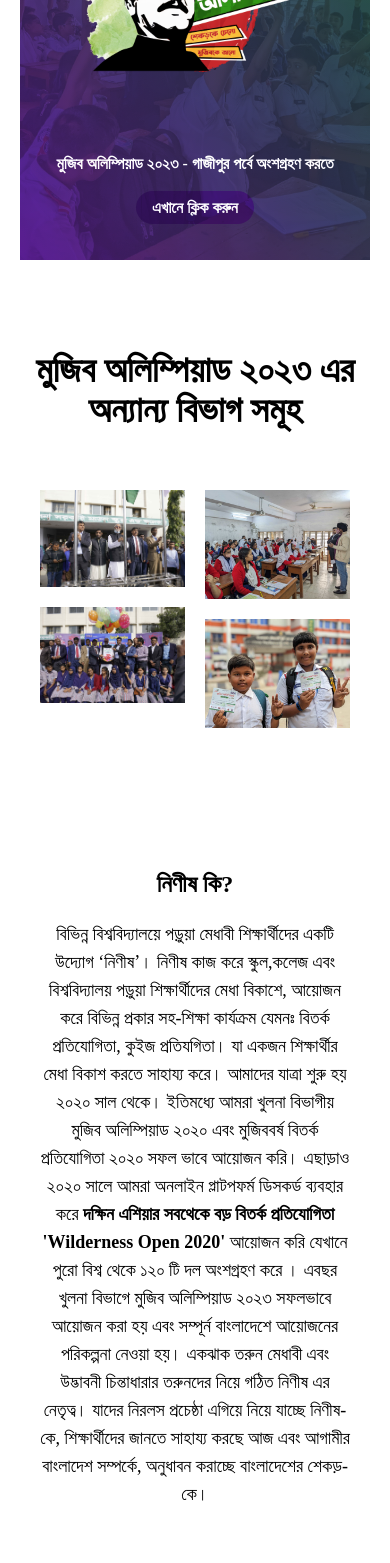
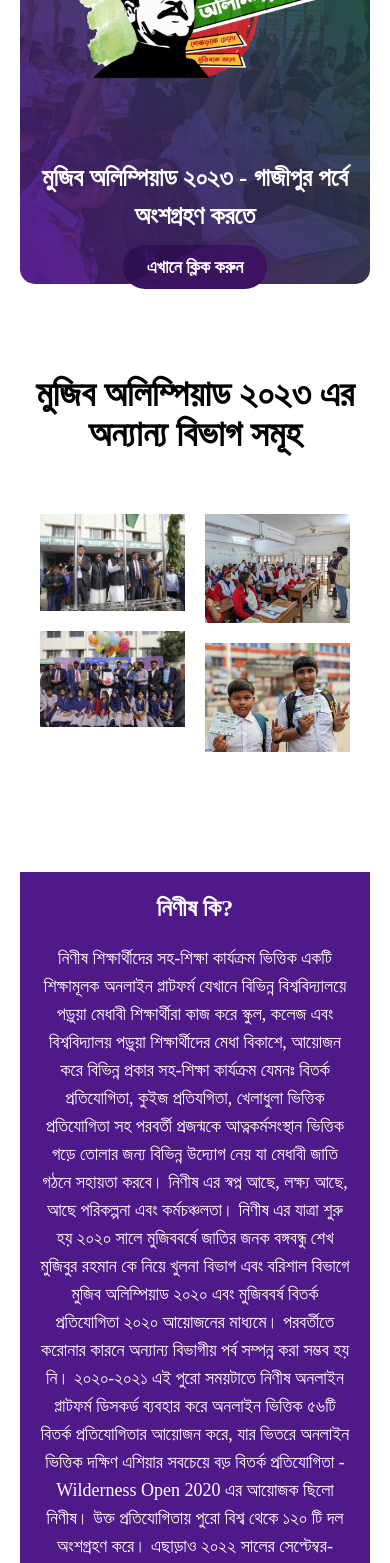
Before and after one commit to SamiulAlom/ninish-project, a React (Create React App) app: page / in a window 390 px wide. Shown: the part 420-1983 px from the top of the page. Built offline with nearby package versions, Linux system fonts and the light colour scheme; a web font is replaced by a local one.

Commit message:
modified:   src/components/Navbar.js 	modified:   src/components/pages/Contact.js 	modified:   src/components/pages/subpage/Banner.js 	modified:   src/components/pages/subpage/Form.js 	modified:   src/components/pages/subpage/Ninis.js

```diff
--- a/src/components/Navbar.js
+++ b/src/components/Navbar.js
@@ -3,7 +3,7 @@
 import images from "../images/logo.png";
 export default function Navbar() {
   return (
-    <nav className="max-sm:block max-sm:mb-10 flex items-center sm:justify-around space-x-4 bg-gradient-to-l from-[#fff] to-[#f7f4f4] ">
+    <nav className="max-sm:block max-sm:pb-6 max-sm:mb-10 flex items-center sm:justify-around space-x-4 bg-gradient-to-l from-[#e2dede] to-[#e9e3e3] ">
       <div className="max-sm:w-screen max-sm:flex max-sm:justify-center">
         <Link to="/">
           {" "}
--- a/src/components/pages/Contact.js
+++ b/src/components/pages/Contact.js
@@ -3,7 +3,7 @@
 
 export default function Contact() {
   return (
-    <div className="bg-white justify-center flex">
+    <div className="min-[600px]:h-[73vh] bg-white justify-center flex">
       <div className="pb-10 bg-white  ">
         <div className="pt-20 container">
           <h1 className="text-2xl text-center font-bold">
--- a/src/components/pages/subpage/Banner.js
+++ b/src/components/pages/subpage/Banner.js
@@ -8,9 +8,9 @@
       {/* click here section */}
       <div
         style={{ height: "500px", paddingBottom: "10px" }}
-        className="bg-[#fff] w-50"
+        className="bg-[#fff] pt-5 w-50 justify-center flex"
       >
-        <div className="bg-gradient-to-tr from-purple-900 to bg-green-900 h-full relative">
+        <div className="bg-gradient-to-tr container from-purple-900 to bg-green-900 h-full relative rounded-[15px]">
           <Link to="/mujib-olympiad">
             <img
               src={image}
@@ -39,13 +39,13 @@
                     alt=""
                   />
                 </span>
-                <h1 className="text-1xl p-5 text-white font-bold">
+                <h1 className="text-[25px] p-5 text-white font-bold">
                   মুজিব অলিম্পিয়াড ২০২৩ - গাজীপুর পর্বে অংশগ্রহণ করতে
                 </h1>
 
                 <Link
                   to="/mujib-olympiad"
-                  className="bg-[#3b1468] hover:bg-blue-700 text-white font-bold py-2 px-4 rounded-full"
+                  className="bg-[#3b1468] hover:bg-blue-700 text-white text-[18px] font-bold py-3 px-6 rounded-full"
                 >
                   এখানে ক্লিক করুন
                 </Link>
--- a/src/components/pages/subpage/Form.js
+++ b/src/components/pages/subpage/Form.js
@@ -1,5 +1,5 @@
 import React from "react";
-import { Link } from "react-router-dom";
+// import { Link } from "react-router-dom";
 
 export default function Form() {
   return (
@@ -63,7 +63,7 @@
             value="Submit"
             className="bg-[#3b1468] hover:bg-blue-700 text-white font-bold py-2 px-4 rounded-full"
           >
-            <Link to="">পরবর্তী</Link>
+            পরবর্তী
           </button>
         </div>
       </form>
--- a/src/components/pages/subpage/Ninis.js
+++ b/src/components/pages/subpage/Ninis.js
@@ -2,27 +2,36 @@
 
 export default function Ninis() {
   return (
-    <div className="min-sm:h-[65vh] max-sm:p-5 pb-10 bg-white flex justify-center">
+    <div className="min-sm:h-[65vh] max-sm:p-5 pt-10 text-white pb-10 bg-[rgb(61,0,125,0.9)] flex justify-center">
       <div className=" container">
         <h1 className="text-2xl text-center font-bold">নিণীষ কি?</h1>
         <p className="text-center text-lg mt-5">
-          বিভিন্ন বিশ্ববিদ্যালয়ে পড়ুয়া মেধাবী শিক্ষার্থীদের একটি উদ্যোগ ‘নিণীষ’।
-          নিণীষ কাজ করে স্কুল,কলেজ এবং বিশ্ববিদ্যালয় পড়ুয়া শিক্ষার্থীদের মেধা
-          বিকাশে, আয়োজন করে বিভিন্ন প্রকার সহ-শিক্ষা কার্যক্রম যেমনঃ বিতর্ক
-          প্রতিযোগিতা, কুইজ প্রতিযগিতা। যা একজন শিক্ষার্থীর মেধা বিকাশ করতে
-          সাহায্য করে। আমাদের যাত্রা শুরু হয় ২০২০ সাল থেকে। ইতিমধ্যে আমরা খুলনা
-          বিভাগীয় মুজিব অলিম্পিয়াড ২০২০ এবং মুজিববর্ষ বিতর্ক প্রতিযোগিতা ২০২০
-          সফল ভাবে আয়োজন করি। এছাড়াও ২০২০ সালে আমরা অনলাইন প্লাটপফর্ম ডিসকর্ড
-          ব্যবহার করে{" "}
-          <b>
-            দক্ষিন এশিয়ার সবথেকে বড় বিতর্ক প্রতিযোগিতা 'Wilderness Open 2020'
-          </b>{" "}
-          আয়োজন করি যেখানে পুরো বিশ্ব থেকে ১২০ টি দল অংশগ্রহণ করে । এবছর খুলনা
-          বিভাগে মুজিব অলিম্পিয়াড ২০২৩ সফলভাবে আয়োজন করা হয় এবং সম্পূর্ন
-          বাংলাদেশে আয়োজনের পরিকল্পনা নেওয়া হয়। একঝাক তরুন মেধাবী এবং উদ্ভাবনী
-          চিন্তাধারার তরুনদের নিয়ে গঠিত নিণীষ এর নেতৃত্ব। যাদের নিরলস প্রচেষ্ঠা
-          এগিয়ে নিয়ে যাচ্ছে নিণীষ-কে, শিক্ষার্থীদের জানতে সাহায্য করছে আজ এবং
-          আগামীর বাংলাদেশ সম্পর্কে, অনুধাবন করাচ্ছে বাংলাদেশের শেকড়-কে।
+          নিণীষ শিক্ষার্থীদের সহ-শিক্ষা কার্যক্রম ভিত্তিক একটি শিক্ষামূলক অনলাইন
+          প্লাটফর্ম যেখানে বিভিন্ন বিশ্ববিদ্যালয়ে পড়ুয়া মেধাবী শিক্ষার্থীরা কাজ
+          করে স্কুল, কলেজ এবং বিশ্ববিদ্যালয় পড়ুয়া শিক্ষার্থীদের মেধা বিকাশে,
+          আয়োজন করে বিভিন্ন প্রকার সহ-শিক্ষা কার্যক্রম যেমনঃ বিতর্ক প্রতিযোগিতা,
+          কুইজ প্রতিযগিতা, খেলাধুলা ভিত্তিক প্রতিযোগিতা সহ পরবর্তী প্রজন্মকে
+          আত্নকর্মসংস্থান ভিত্তিক গড়ে তোলার জন্য বিভিন্ন উদ্যোগ নেয় যা মেধাবী
+          জাতি গঠনে সহায়তা করবে। নিণীষ এর স্বপ্ন আছে, লক্ষ্য আছে, আছে পরিকল্পনা
+          এবং কর্মচঞ্চলতা। নিণীষ এর যাত্রা শুরু হয় ২০২০ সালে মুজিববর্ষে জাতির
+          জনক বঙ্গবন্ধু শেখ মুজিবুর রহমান কে নিয়ে খুলনা বিভাগ এবং বরিশাল বিভাগে
+          মুজিব অলিম্পিয়াড ২০২০ এবং মুজিববর্ষ বিতর্ক প্রতিযোগিতা ২০২০ আয়োজনের
+          মাধ্যমে। পরবর্তীতে করোনার কারনে অন্যান্য বিভাগীয় পর্ব সম্পন্ন করা
+          সম্ভব হয় নি। ২০২০-২০২১ এই পুরো সময়টাতে নিণীষ অনলাইন প্লাটফর্ম ডিসকর্ড
+          ব্যবহার করে অনলাইন ভিত্তিক ৫৬টি বিতর্ক প্রতিযোগিতার আয়োজন করে, যার
+          ভিতরে অনলাইন ভিত্তিক দক্ষিণ এশিয়ার সবচেয়ে বড় বিতর্ক প্রতিযোগিতা -
+          Wilderness Open 2020 এর আয়োজক ছিলো নিণীষ। উক্ত প্রতিযোগিতায় পুরো বিশ্ব
+          থেকে ১২০ টি দল অংশগ্রহণ করে। এছাড়াও ২০২২ সালের সেপ্টেম্বর-অক্টোবর মাস
+          জুড়ে নিণীষ গাজীপুর জেলার ৫৬ টি স্কুল নিয়ে ইন্টার স্কুল টেবিল টেনিস
+          টুর্নামেন্ট, ২০২৩ সালের ফেব্রুয়ারি মাস জুড়ে খুলনা জেলার ১২ টি স্কুল
+          নিয়ে ইন্টার স্কুল ফুটবল টুর্নামেন্ট আয়োজন করে। আমারা চাই আগামীর তরুণ
+          প্রজন্ম ডিজিটাল প্লাটফর্ম ব্যবহার করে তার সহ-শিক্ষা কার্যক্রম এর চর্চা
+          বৃদ্ধি করুক। আমরা বিশ্বাস করি গতানুগতিক শিক্ষার পাশাপাশি সহ-শিক্ষার
+          চর্চা একজন শিক্ষার্থীর মেধা বিকাশে অত্যন্ত গুরুত্বপূর্ণ ভূমিকা পালন
+          করে। একঝাক তরুন মেধাবী এবং উদ্ভাবনী চিন্তাধারার তরুনদের নিয়ে গঠিত
+          নিণীষ এর নেতৃত্ব। যাদের নিরলস প্রচেষ্ঠা এগিয়ে নিয়ে যাচ্ছে নিণীষ-কে,
+          জাতিকে জানতে সাহায্য করছে আজ এবং আগামীর বাংলাদেশ সম্পর্কে, অনুধাবন
+          করাচ্ছে বাংলাদেশের শেকড়-কে।
         </p>
       </div>
     </div>
```
